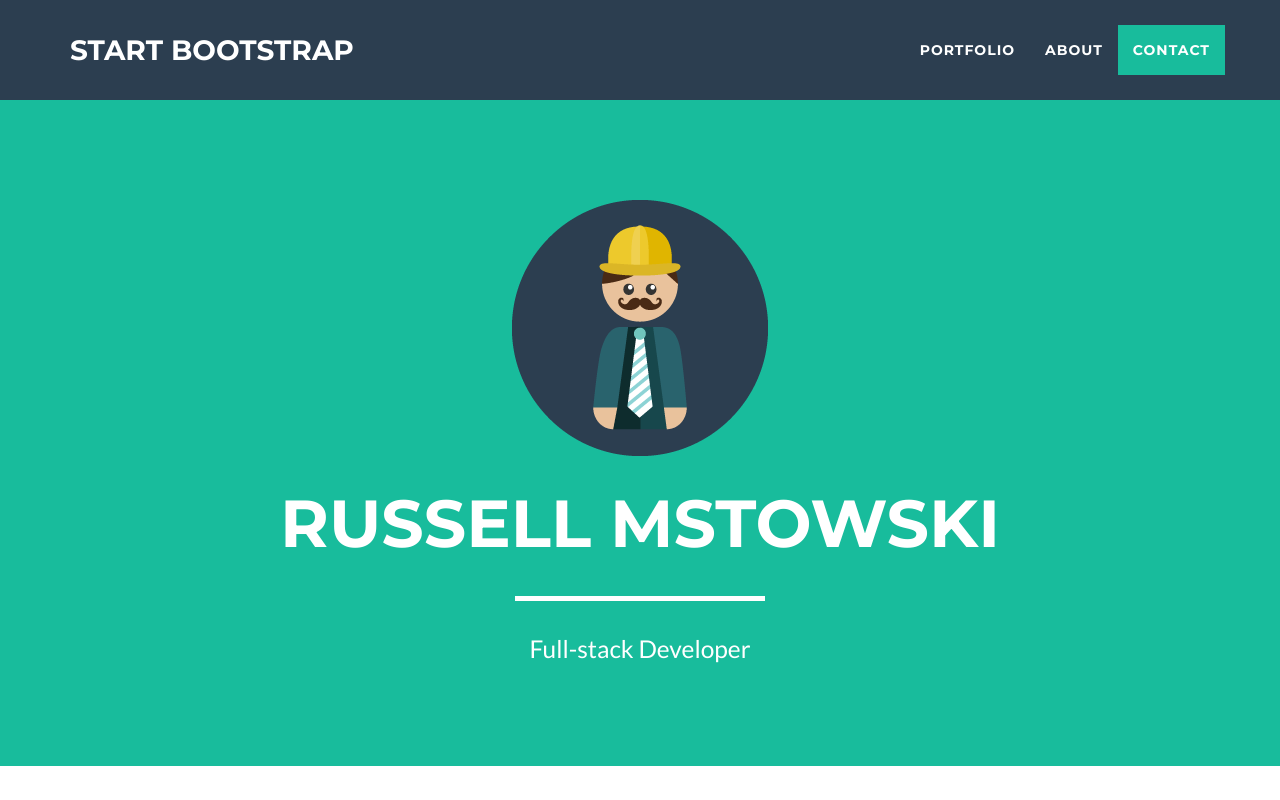
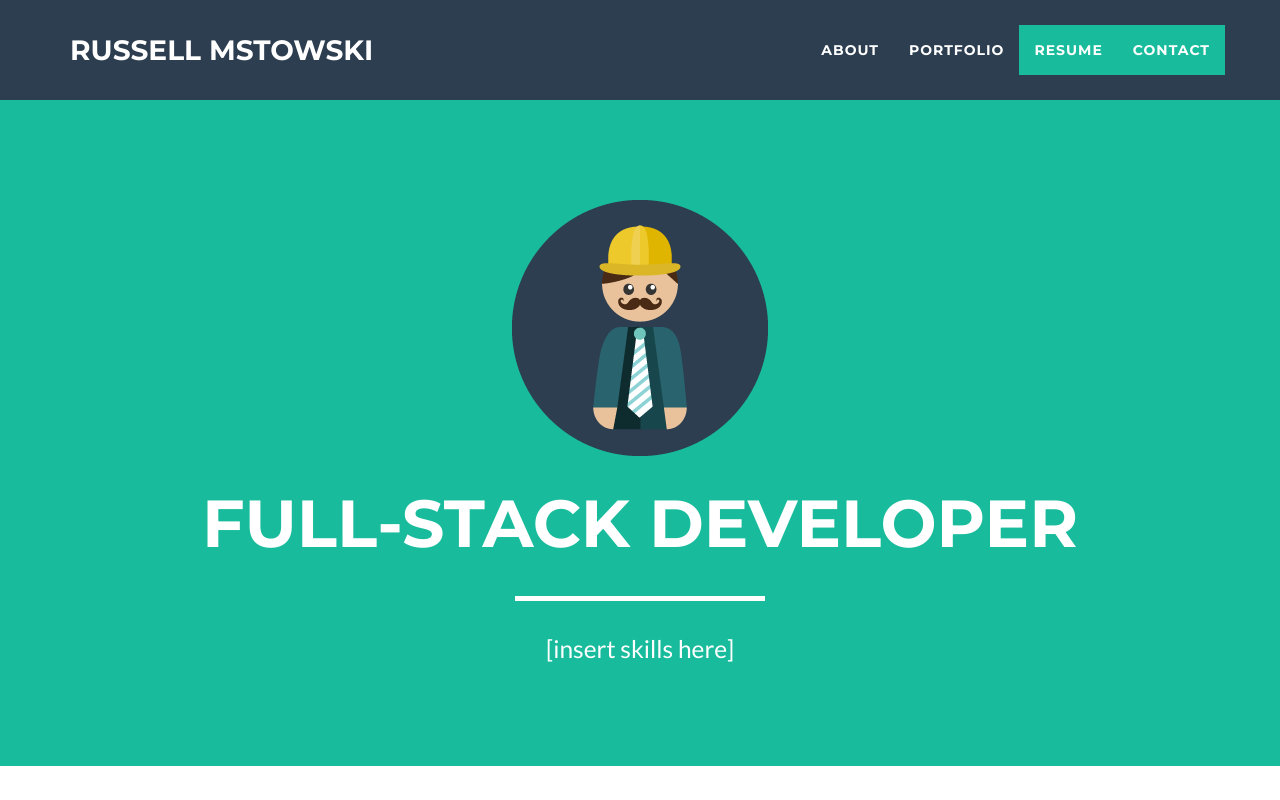
Before and after one commit to Russell-Mstowski/Russell-Mstowski.github.io, a website: page index.html in a window 1280 px wide. Shown: the top 800 px of the page. Drawn offline with nearby package versions, Linux system fonts and the light colour scheme.

Commit message:
Add info

```diff
--- a/index.html
+++ b/index.html
@@ -41,7 +41,7 @@
                 <button type="button" class="navbar-toggle" data-toggle="collapse" data-target="#bs-example-navbar-collapse-1">
                     <span class="sr-only">Toggle navigation</span> Menu <i class="fa fa-bars"></i>
                 </button>
-                <a class="navbar-brand" href="#page-top">Start Bootstrap</a>
+                <a class="navbar-brand" href="#page-top">Russell Mstowski</a>
             </div>
 
             <!-- Collect the nav links, forms, and other content for toggling -->
@@ -51,14 +51,18 @@
                         <a href="#page-top"></a>
                     </li>
                     <li class="page-scroll">
-                        <a href="#portfolio">Portfolio</a>
+                        <a href="#portfolio">About</a>
                     </li>
                     <li class="page-scroll">
-                        <a href="#about">About</a>
+                        <a href="#about">Portfolio</a>
+                    </li>
+                    <li class="page-scroll">
+                        <a href="#contact">Resume</a>
                     </li>
                     <li class="page-scroll">
                         <a href="#contact">Contact</a>
                     </li>
+
                 </ul>
             </div>
             <!-- /.navbar-collapse -->
@@ -73,9 +77,9 @@
                 <div class="col-lg-12">
                     <img class="img-responsive" src="img/profile.png" alt="">
                     <div class="intro-text">
-                        <span class="name">Russell Mstowski</span>
+                        <span class="name">Full-stack Developer</span>
                         <hr class="star-light">
-                        <span class="skills">Full-stack Developer</span>
+                        <span class="skills">[insert skills here]</span>
                     </div>
                 </div>
             </div>
```
